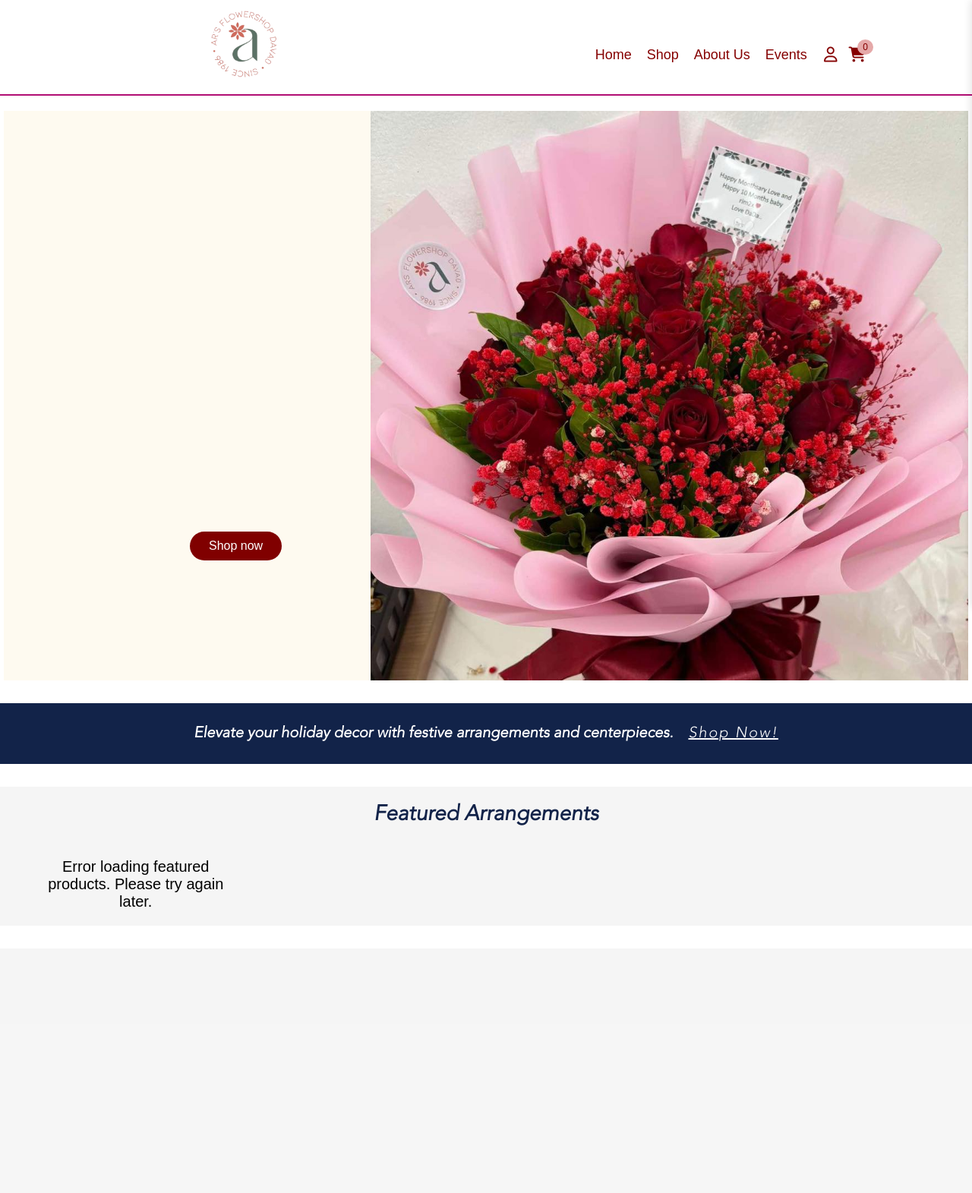
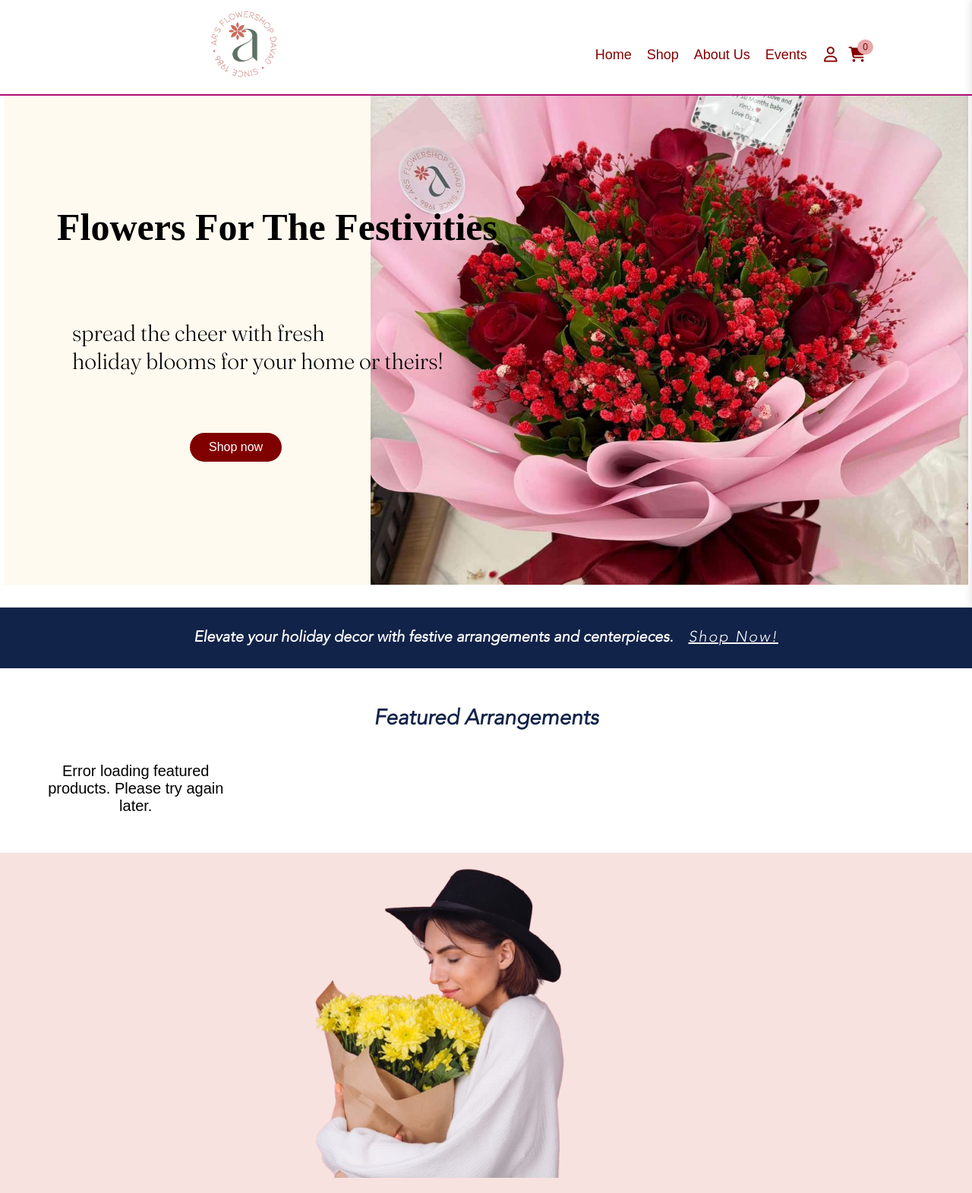
Before and after one commit to JayEm6768/Ar-s-Flowers, a PHP site: page /home.php in a window 1280 px wide. Shown: the whole page at 76% size. Before the commit the page ends 1194 px from the top, so only its background shows below. Run offline with PHP 8.4, Linux system fonts and the light colour scheme; some web fonts are replaced.

Commit message:
added UI designs

```diff
--- a/header.php
+++ b/header.php
@@ -20,10 +20,21 @@
 
     .header {
       justify-content: space-between;
-      position: relative;
       padding: 10px 40px;
       border-bottom: 2px solid #b10e73;
       background-color: #fff;
+      position: fixed;
+      top: 0;
+      left: 0;
+      width: 100%;
+      z-index: 1000;
+      transition: transform 0.3s ease-in-out;
+      padding: 10px 40px;
+      border-bottom: 2px solid #b10e73;
+      background-color: #fff;
+    }
+    .header.hidden {
+      transform: translateY(-100%);
     }
 
     .logo img {
@@ -324,7 +335,7 @@
 </head>
 <body>
 
-  <div class="header">
+  <div id="main-header" class="header">
     <div class="logo">
       <img src="pictures/arsFlowerHeaderLogo.png" onclick="window.location.href='home.php'"> <!-- Logo links to home -->
     </div>
@@ -612,6 +623,30 @@
           renderCartItems();
         }
       };
+      const header = document.getElementById('main-header');
+      let lastScrollPosition = 0;
+      const scrollThreshold = 100; // Adjust this value as needed
+
+            window.addEventListener('scroll', function() {
+            const currentScrollPosition = window.pageYOffset || document.documentElement.scrollTop;
+
+            // Always show header when at top of page
+            if (currentScrollPosition <= 0) {
+            header.classList.remove('hidden');
+            return;
+              }
+
+           // Scrolling down
+           if (currentScrollPosition > lastScrollPosition && currentScrollPosition > scrollThreshold) {
+             header.classList.add('hidden');
+              }
+           // Scrolling up
+           else if (currentScrollPosition < lastScrollPosition) {
+           header.classList.remove('hidden');
+            }
+
+            lastScrollPosition = currentScrollPosition;
+          });
 
     });
   </script>
--- a/home.php
+++ b/home.php
@@ -51,7 +51,7 @@
 
     .box4 {
       height: auto;
-      background-color: whitesmoke;
+      background-color: white;
       justify-content: center;
       display: flex;
       flex-direction: column;
@@ -133,7 +133,7 @@
       font-size: 28px;
       color: #122349;
       margin-bottom: 20px;
-      font-family: 'AvenirLTStd-LightOblique', sans-serif;
+      font-family: 'AvenirLTStd-LightOblique';
     }
 
     .loading {
@@ -146,7 +146,7 @@
 
     /* Existing styles */
     .box3 h6, .box3 p {
-      font-family: 'AvenirLTStd-LightOblique', sans-serif;
+      font-family: 'AvenirLTStd-LightOblique';
       font-size: 1.25rem;
     }
 
@@ -172,6 +172,18 @@
       font-weight: normal;
       font-style: normal;
     }
+    @font-face {
+      font-family: 'Fraunces_72pt-Light';
+      src: url('fonts/Fraunces_72pt-Light.ttf') format('truetype');
+      font-weight: normal;
+      font-style: normal;
+    }
+    @font-face {
+      font-family: 'Fraunces_72pt-SemiBoldItalic';
+      src: url('fonts/Fraunces_72pt-SemiBoldItalic.ttf') format('truetype');
+      font-weight: normal;
+      font-style: normal;
+    }
 
     .shop-button1 {
       background-color: #800000;
@@ -183,19 +195,59 @@
       cursor: pointer;
       font-family: Arial, sans-serif;
       position: absolute;
-      top: 700px;
+      top: 550px;
       left: 250px;
     }
 
     .shop-button1:hover {
       opacity: 0.9;
     }
+    .festives{
+      font-size: 50px;
+      font-family: 'Fraunces_72pt-SemiBoldItalic';
+      position: absolute;
+      top: 250px;
+      left: 75px;
+    }
+    .Christmas{
+      font-size: 30px;
+      font-family: 'Fraunces_72pt-Light';
+      position: absolute;
+      top: 400px;
+      left: 75px;
+    }
+
+    .div5 {
+  height: auto;
+  min-height: 300px;
+  background-color: #F7E2DF;
+  margin-top: 30px;
+  padding: 20px;
+  display: flex;
+  justify-content: flex-start; /* Changed from center to flex-start */
+  align-items: center;
+  overflow: hidden;
+  position: relative; /* Added for positioning context */
+}
+
+.div5pic {
+  max-width: 80%;
+  max-height: 80%;
+  object-fit: contain;
+  position: relative; /* Changed to relative */
+  left: 250px; /* Moves image 20px to the left */
+  /* Adjust this value to move more/less: -10px, -30px, etc. */
+}
+
   </style>
 </head>
 
 <body>
   <div class="grid-container">
     <div class="box box1">
+      <h5><p class=" festives">Flowers For The Festivities</p></h5>
+      <p class="wordmargin Christmas"> spread the cheer with fresh  <br>
+        holiday blooms for your home or theirs!</p>
       <button class="shop-button1" onclick="window.location.href='shop.php'">Shop now</button>
     </div>
     <div class="box box2">
@@ -215,7 +267,10 @@
     </div>
   </div>
 
-  <div class="box5"></div>
+     <div class="div5">
+  <img class="div5pic" src="pictures/stylish.png" alt="">
+</div>
+
 
   <script>
     document.addEventListener('DOMContentLoaded', function() {
```
Also changed, not shown: pictures/stylish.png (renamed from pictures/stylish-woman-hat-red-wall__1_-removebg-preview (1).png).
